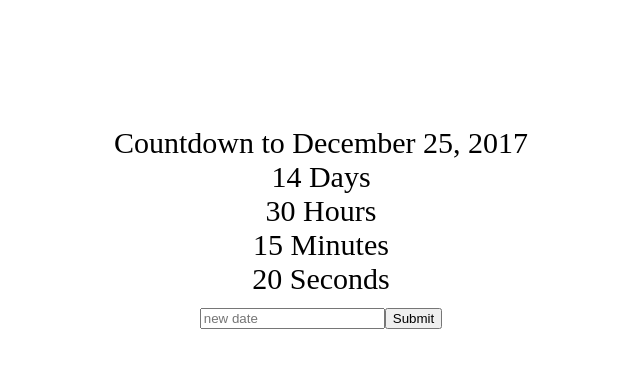
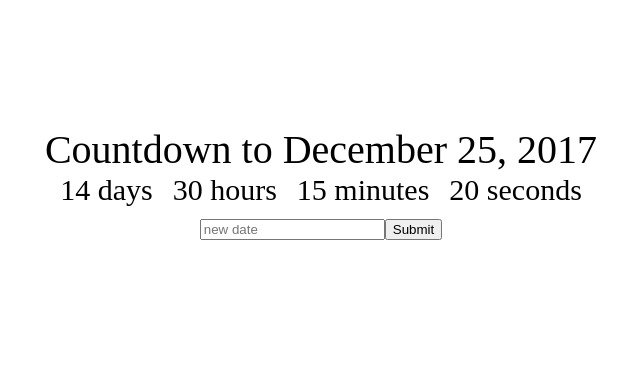
Before and after one commit to danielle12hoven/countdownClock, a React (Create React App) app in the folder countdown/: page / in a window 1280 px wide. Shown: the top 368 px of the page, without its empty margins (319-959 px from the left). Built offline with nearby package versions, Linux system fonts and the light colour scheme.

Commit message:
added state

```diff
--- a/countdown/src/App.css
+++ b/countdown/src/App.css
@@ -3,3 +3,12 @@
   font-size: 30px;
   margin-top: 10%;
 }
+
+.App-title {
+  font-size: 40px;
+}
+
+.Clock-hours, .Clock-days, .Clock-minutes, .Clock-seconds {
+  display: inline;
+  margin: 10px;
+}
--- a/countdown/src/App.jsx
+++ b/countdown/src/App.jsx
@@ -2,19 +2,35 @@ import React, { Component } from 'react';
 import './App.css';
 
 class App extends Component {
+  constructor(props) {
+    super(props);
+    this.state = {
+      deadline: 'December 25, 2017',
+      newDeadline: ''
+    }
+  }
+
+  changeDeadline() {
+    this.setState({deadline: this.state.newDeadline})
+  }
+
+
   render() {
     return (
       <div className="App">
-        <div>Countdown to December 25, 2017</div>
+        <div className="App-title">Countdown to {this.state.deadline}</div>
         <div>
-          <div>14 Days</div>
-          <div>30 Hours</div>
-          <div>15 Minutes</div>
-          <div>20 Seconds</div>
+          <div className="Clock-days">14 days</div>
+          <div className="Clock-hours">30 hours</div>
+          <div className="Clock-minutes">15 minutes</div>
+          <div className="Clock-seconds">20 seconds</div>
         </div>
         <div>
-        <input placeholder="new date" />
-        <button>Submit</button>
+        <input
+          onChange={event => this.setState({newDeadline: event.target.value})}
+          placeholder='new date'
+        />
+        <button onClick={() => this.changeDeadline()}>Submit</button>
         </div>
       </div>
 
```
